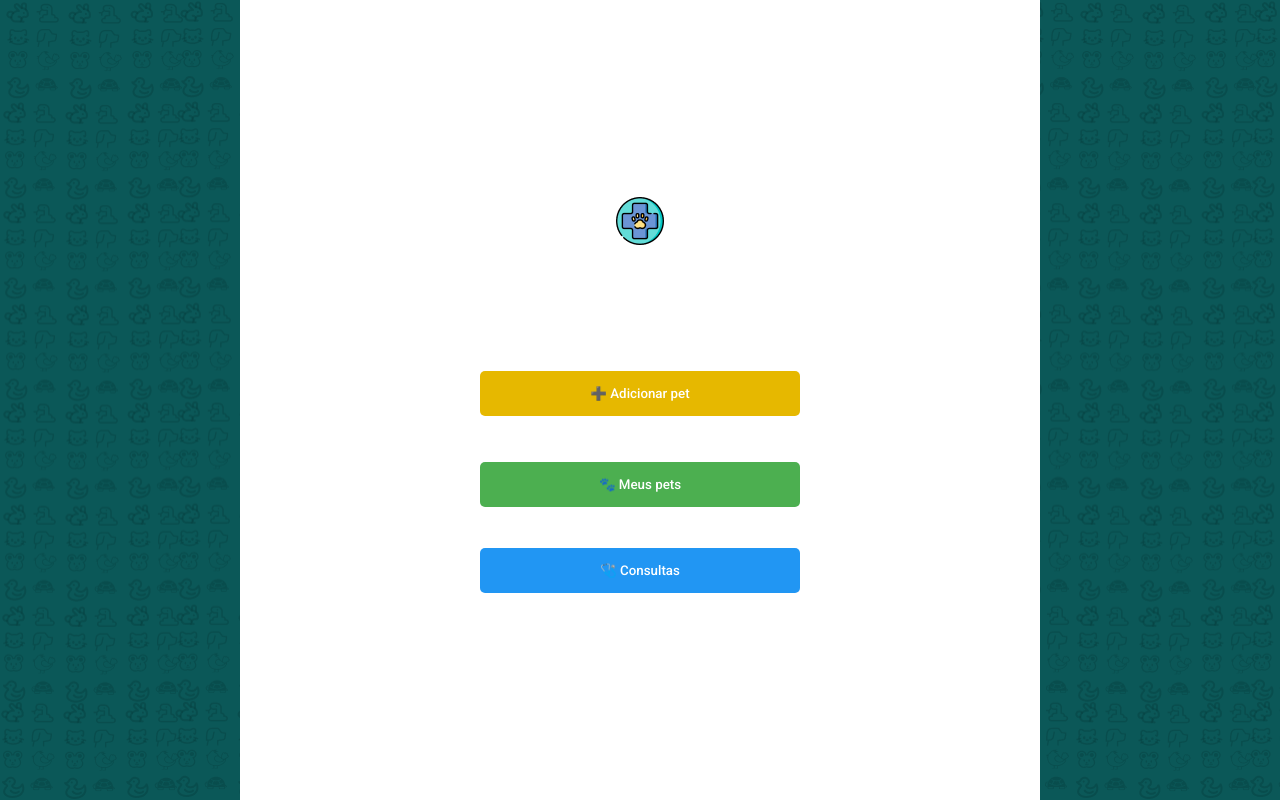
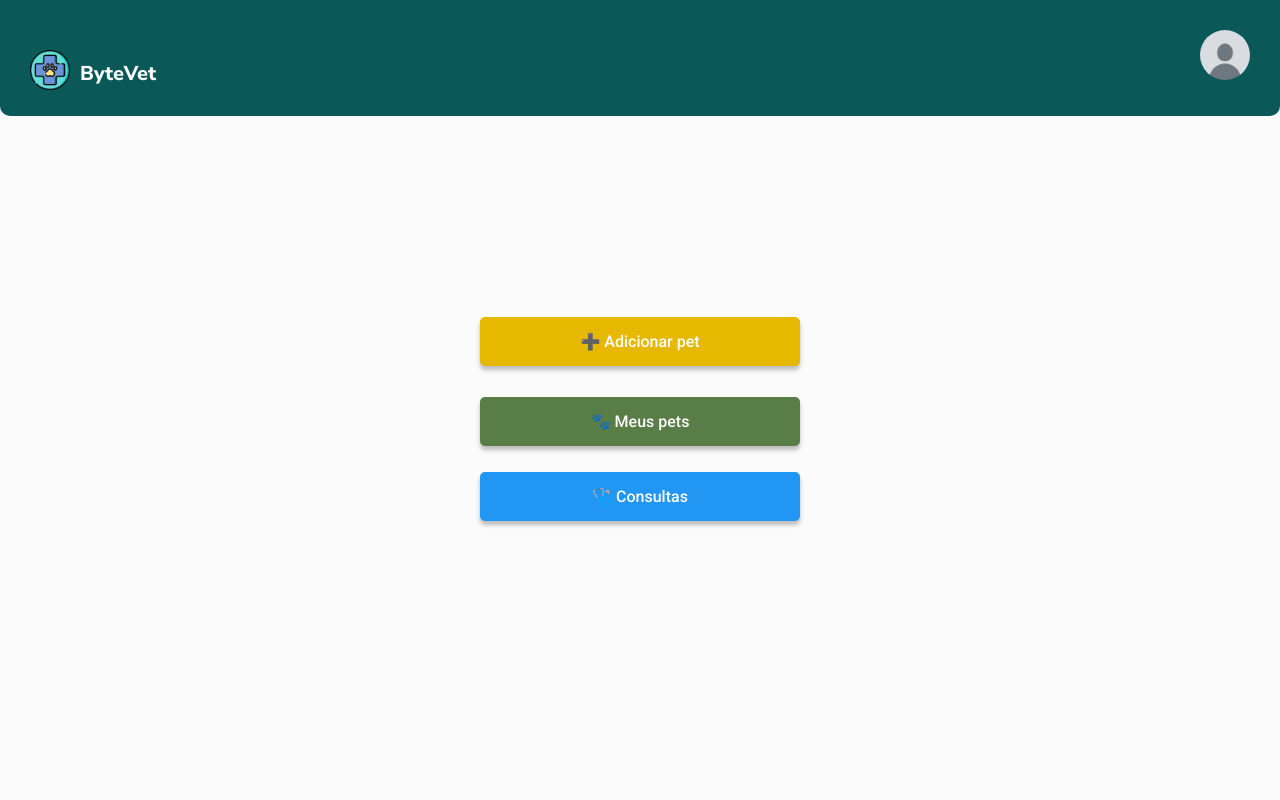
Before and after one commit to byte-vet/frontend, a React (Create React App) app: page /home in a window 1280 px wide. Built offline with nearby package versions, Linux system fonts and the light colour scheme; the HTML template or start-up script is replaced by a standard one.

Commit message:
criacao de componentes

```diff
--- /dev/null
+++ b/src/components/AvatarComponent/Avatar.css
@@ -0,0 +1,12 @@
+.avatar {
+    width: 50px;
+    height: 50px;
+    border-radius: 50%;
+
+}
+.avatar-link {
+    margin-left: auto;
+    margin-right: 30px;
+    margin-top: 30px;
+    cursor: pointer;
+}
--- /dev/null
+++ b/src/components/AvatarComponent/Avatar.js
@@ -0,0 +1,19 @@
+import { useNavigate } from 'react-router-dom';
+import './Avatar.css';
+import avatar from '../../pages/assets/images/default-avatar.jpg';
+
+function Avatar() {
+    let navigate = useNavigate();
+    const profile = () => {
+        navigate('/perfil');
+    }
+    return (
+        <div className="avatar-link">
+            <a href="/perfil" onClick={profile}>
+            <img src={avatar} alt="Foto de perfil" className="avatar"/>
+            </a>
+        </div>
+    );
+}
+
+export default Avatar;
--- /dev/null
+++ b/src/components/HeaderComponent/Header.css
@@ -0,0 +1,41 @@
+@import url('https://fonts.googleapis.com/css2?family=Roboto:wght@500&display=swap');
+@import url('https://fonts.googleapis.com/css2?family=Nunito+Sans:wght@800&wght@700&wght@400&display=swap');
+@import url('https://fonts.googleapis.com/css2?family=Inter:wght@400&display=swap');
+
+.header {
+    background-color: #0B5858;
+    height: 116px;
+    font-family: 'Nunito Sans', sans-serif;
+    font-weight: 800;
+    color: #ffffff;
+    margin-bottom: 0rem;
+    top: 0;
+    width: 100vw;
+    position: fixed;
+    border-radius: 0 0 10px 10px;
+    display: flex;
+    flex-direction: row;
+}
+
+.header-logo {
+    margin-left: 10px;
+    margin-top: 10px;
+    margin-bottom: 10px;
+    width: 40px;
+    height: 40px;
+    margin-top: 50px;
+    margin-left: 30px;
+
+}
+
+.header-title {
+    color: #FBFBFB;
+    font-family: 'Nunito Sans', sans-serif;
+    font-size: 20px;
+    font-style: normal;
+    font-weight: 400;
+    line-height: normal;
+    margin-left: 10px;
+    margin-top: 60px;
+
+}
--- /dev/null
+++ b/src/components/HeaderComponent/Header.js
@@ -0,0 +1,15 @@
+import './Header.css';
+import logo from '../../pages/assets/images/logo.png';
+import Avatar from '../../components/AvatarComponent/Avatar';
+
+function Header() {
+    return (
+      <div className="header">
+        <img src={logo} alt="ByteVet Logo" className="header-logo" />
+        <h1 className="header-title">ByteVet</h1>
+        <Avatar />
+      </div>
+    );
+}
+
+export default Header;
--- a/src/pages/Home.css
+++ b/src/pages/Home.css
@@ -1,73 +1,96 @@
 @import url('https://fonts.googleapis.com/css2?family=Roboto:wght@500&display=swap');
-@import url('https://fonts.googleapis.com/css2?family=Nunito+Sans:wght@800&display=swap');
+@import url('https://fonts.googleapis.com/css2?family=Nunito+Sans:wght@800&wght@700&wght@400&display=swap');
 @import url('https://fonts.googleapis.com/css2?family=Inter:wght@400&display=swap');
 
-.bg {
-  background-size: contain;
-  background-repeat: repeat;
+.body-home {
+  background-color: #FBFBFB;
 }
 
 .home-container {
-  font-family: 'Nunito Sans', sans-serif;
-  background-color: #ffffff;
+  width: 100vw;
+  height: 100vh;
+  margin: 0;
+  font-family: 'Roboto', sans-serif;
   display: flex;
+  justify-content: center;
+  align-items: center;
   flex-direction: column;
-  align-items: center;
-  justify-content: center;
-  height: 100vh;
   overflow-y: hidden;
-  width: 800px;
   margin: auto;
+
 }
 
 .home-header {
+  background-color: #0B5858;
+  height: 116px;
   font-family: 'Nunito Sans', sans-serif;
   font-weight: 800;
   color: #ffffff;
   margin-bottom: 0rem;
+  top: 0;
+  width: 100vw;
+  position: fixed;
+  border-radius: 0 0 10px 10px;
+  display: flex;
+  flex-direction: row;
 }
 
 .home-logo {
-  margin-bottom: 0px;
+  margin-left: 10px;
+  margin-top: 10px;
+  margin-bottom: 10px;
+  width: 40px;
+  height: 40px;
+  margin-top: 50px;
+  margin-left: 30px;
+
 }
 
 .home-title {
+  color: #FBFBFB;
   font-family: 'Nunito Sans', sans-serif;
-  font-weight: 800;
-  color: #ffffff;
-  margin-top: 10px;
-  margin-bottom: 30px;
+  font-size: 20px;
+  font-style: normal;
+  font-weight: 400;
+  line-height: normal;
+  margin-left: 10px;
+  margin-top: 60px;
+
 }
 
-
 .main-buttons {
+  position: relative;
   display: flex;
   flex-direction: column;
   width: 100%;
   max-width: 320px;
   gap: 15px;
   margin-top: 2rem;
+
 }
 
 .button {
   font-family: 'Roboto', sans-serif;
   font-weight: 500;
-  color: white;
+  font-size: 16px;
+  color: #E0E2E2;
   padding: 20px;
   border: none;
   border-radius: 5px;
   cursor: pointer;
   width: 100%;
+  box-shadow: 0px 4px 4px rgba(0, 0, 0, 0.25);
 }
 
 .button.my-pets {
-  background-color: #4caf50;
+  background-color: #587D47;
 }
 
 .button.appointments {
   background-color: #2196f3;
+
 }
 
 .button.add-pet {
-  background-color: #f44336;
+  background-color: #E6B800;
 }
--- a/src/pages/Home.js
+++ b/src/pages/Home.js
@@ -1,7 +1,7 @@
 import React, { useState } from 'react';
 import './Home.css';
-import logo from './assets/images/logo.png';
 import { useNavigate } from 'react-router-dom';
+import Header from '../components/HeaderComponent/Header';
 
 function Home() {
   let navigate = useNavigate();
@@ -19,15 +19,15 @@ function Home() {
   };
 
   return (
-    <div className="bg">
+    <div className="body-home">
     <div className="home-container">
-      <img src={logo} alt="ByteVet Logo" className="home-logo" />
-      <h1 className="home-title">ByteVet</h1>
+      <Header />
       <div className="main-buttons">
-      <button className="button add-pet" onClick={handleAddPet}>➕ Adicionar pet</button>
-        <button className="button my-pets" onClick={handleMyPets}>🐾 Meus pets</button>
+
+        <button className="button add-pet" onClick={handleAddPet}>➕ Adicionar pet</button>
+        </div>
+          <button className="button my-pets" onClick={handleMyPets}>🐾 Meus pets</button>
         <button className="button appointments" onClick={handleAppointments}>🩺 Consultas</button>
-      </div>
     </div>
     </div>
   );
--- a/src/pages/MyPets.css
+++ b/src/pages/MyPets.css
@@ -2,21 +2,18 @@
 @import url('https://fonts.googleapis.com/css2?family=Nunito+Sans:wght@800&display=swap');
 @import url('https://fonts.googleapis.com/css2?family=Inter:wght@400&display=swap');
 
+
 .mypets-container {
-  font-family: 'Inter', sans-serif;
-  background-color: #0B5858;
-  background-image: url('./assets/images/bg-icons.png');
-  background-size: contain;
-  background-repeat: repeat;
+  width: 100vw;
+  height: 100vh;
+  margin: 0;
+  font-family: 'Roboto', sans-serif;
   display: flex;
+  justify-content: center;
+  align-items: center;
   flex-direction: column;
-  align-items: center;
-  overflow-y: auto;
-  max-width: 600px;
-  min-height: 100vh;
+  overflow-y: hidden;
   margin: auto;
-  padding: 10px;
-  padding-top: 10px;
 }
 
 .pet-card {
@@ -30,18 +27,7 @@
   box-shadow: 0 2px 5px rgba(0,0,0,0.1)
 }
 
-.mypets-header {
-  font-family: 'Nunito Sans', sans-serif;
-  font-size: 36px;
-  font-weight: 800;
-  color: #ffffff;
-  margin-bottom: 12px;
-}
 
-.mypets-logo {
-  margin-top: 1rem;
-  width: 30%;
-}
 
 .delete-button {
   background-color: #ff6347; /* Vermelho para ação de deletar */
@@ -53,12 +39,6 @@
   cursor: pointer;
 }
 
-.mypets-title {
-  font-family: 'Nunito Sans', sans-serif;
-  font-weight: 800;
-  color: #ffffff;
-  margin-top: 20px;
-}
 
 .search-bar {
   display: flex;
--- a/src/pages/MyPets.js
+++ b/src/pages/MyPets.js
@@ -3,6 +3,7 @@ import './MyPets.css';
 import logo from './assets/images/logo.png';
 import profilePlaceholder from './assets/images/profile_placeholder.jpeg';
 import { useNavigate } from 'react-router-dom';
+import Header from '../components/HeaderComponent/Header';
 
 function MyPets() {
   const navigate = useNavigate();
@@ -86,12 +87,7 @@ function MyPets() {
 
   return (
     <div className="mypets-container">
-      <img src={logo} alt="ByteVet Logo" className="mypets-logo" />
-      <h1 className="mypets-title">ByteVet</h1>
-      <div className="search-bar">
-        <input type="text" placeholder="Buscar..." className="input-field" onChange={handleSearchChange} />
-        <button className="search-button" onClick={handleSearch}>🔍</button>
-      </div>
+      <Header />
       <button className="button add-pet" onClick={handleAddPet}>➕ Adicionar pet</button>
       <h1 className="mypets-header">Meus pets</h1>
       <div className="pets-list">
--- a/src/pages/Register.css
+++ b/src/pages/Register.css
@@ -2,8 +2,9 @@
 @import url('https://fonts.googleapis.com/css2?family=Nunito+Sans:wght@800&display=swap');
 @import url('https://fonts.googleapis.com/css2?family=Inter:wght@400&display=swap');
 
-body, html {
-  height: 100%;
+.body-register {
+  width: 100vw;
+  height: 100vh;
   margin: 0;
   font-family: 'Roboto', sans-serif;
   display: flex;
@@ -12,29 +13,30 @@ body, html {
   background-color: #0B5858;
   background-image: url('./assets/images/bg-icons.png');
   background-size: contain;
-  background-repeat: repeat;
 }
 
 .register-container {
-  background-color: rgba(11, 88, 88, 0.39); /* Cor cinza com opacidade de 30% */
-  border-radius: 10px;
+  width: 100%;
+  max-width: 320px;
+  background-color: #ffffff;
+  padding: 20px;
+  border-radius: 8px;
   box-shadow: 0 4px 8px rgba(0, 0, 0, 0.1);
-  padding: 2rem;
-  width: 100%;
-  max-width: 400px;
   text-align: center;
 }
 
 .bytevet-title {
   font-family: 'Nunito Sans', sans-serif;
   font-weight: 800;
-  color: #ffff;
-  margin-top: 0px;
+  font-size: 1.2rem;
+  color: #3b4a8a;
+  margin-top: 0;
+  margin-bottom: 2rem;
 }
 
 .register-title {
   font-family: 'Nunito Sans', sans-serif;
-  color: #ffff;
+  color: #102274;
   margin-bottom: 2rem;
 }
 
@@ -43,15 +45,15 @@ body, html {
   flex-direction: column;
   align-items: center;
   gap: 1rem;
-  color: #ffff;
+  color: #b81717;
 }
 
 .register-form input {
-  display: flex;
-  flex-direction: column;
-  align-items: center;
-  gap: 1rem;
-  color: #000000;
+  background-color: #FFFFFF;
+  padding: 15px;
+  border-radius: 5px;
+  margin-bottom: 1rem;
+  border-bottom: 1px solid #ccc;
 }
 
 .input-field input {
@@ -66,7 +68,7 @@ body, html {
 }
 
 .input-field label {
-  color: #ffff;
+  color: #a8a8a8;
 }
 
 .register-button {
@@ -115,6 +117,7 @@ body, html {
 
 .input-row {
   display: flex;
+  flex-direction: column;
   align-items: center;
   justify-content: space-between;
   margin-bottom: 10px;
@@ -130,5 +133,5 @@ body, html {
 .input-field {
   margin-left: 10px;
   flex: 1;
-  color: #ffff
+  color: #440101
 }
```
Also changed, not shown: src/pages/Register.js (+10 -8 lines), src/pages/assets/images/default-avatar.jpg (added), 1 other file (tests, documents, lock files or other folders).
